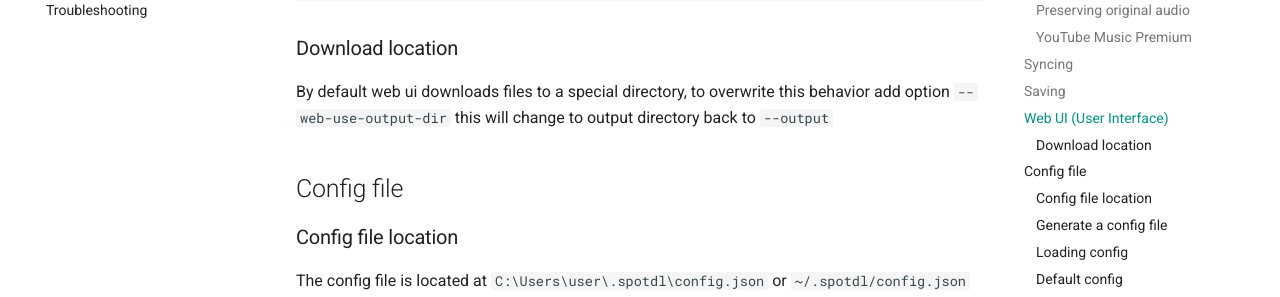
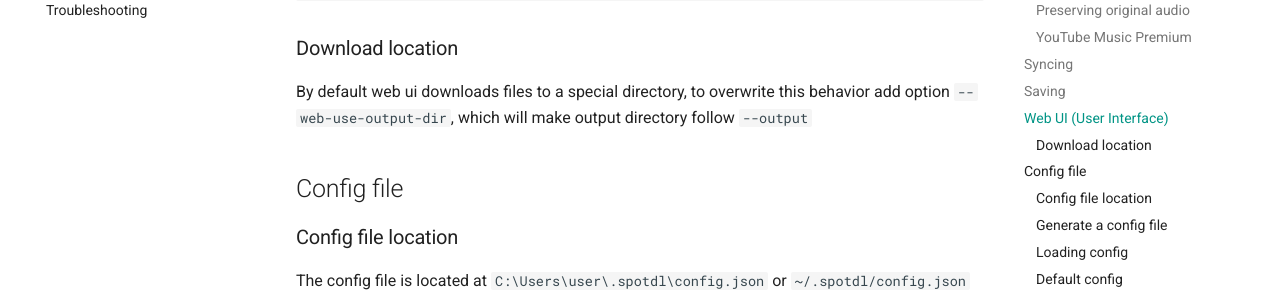
Before and after one commit to spotDL/spotify-downloader, an MkDocs documentation site: the page built from docs/usage.md, in a window 1280 px wide and 900 px high, scrolled down 1937 px. Shown: the part 152-449 px from the top of the window. Built offline with MkDocs 1.6.1 and Material for MkDocs 9.7.7, drawn with Linux system fonts in a browser that asks for light colours; comment, search, counter and statistics services are not loaded.

Commit message:
Update docs/usage.md
Co-authored-by: Silverarmor <23619946+Silverarmor@users.noreply.github.com>

```diff
--- a/docs/usage.md
+++ b/docs/usage.md
@@ -187,7 +187,7 @@ spotdl web
 ### Download location
 
 By default web ui downloads files to a special directory, to overwrite this behavior
-add option `--web-use-output-dir` this will change to output directory back to `--output`
+add option `--web-use-output-dir`, which will make output directory follow `--output`
 
 ## Config file
 
```
